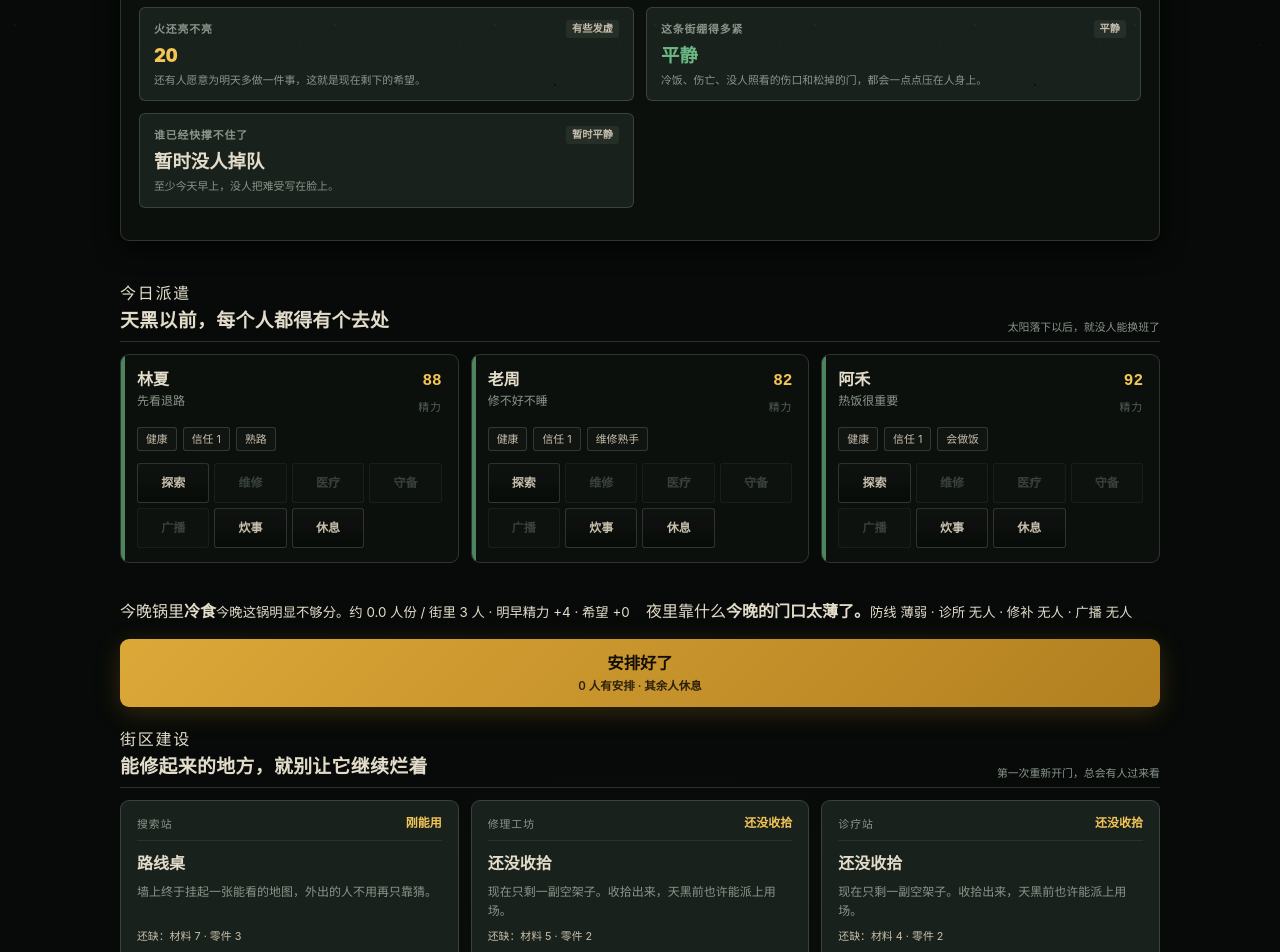
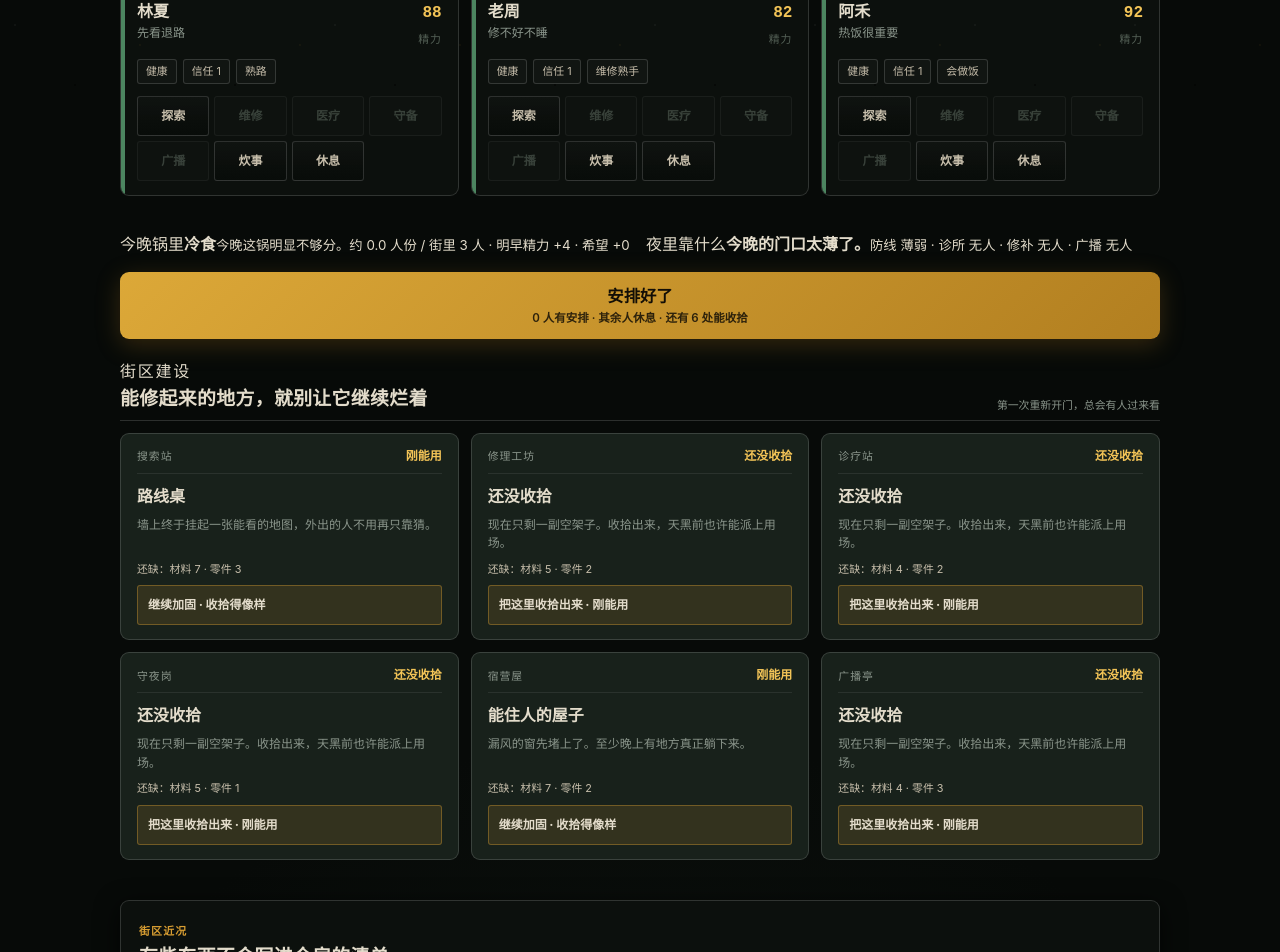
Before and after one commit to Lorenzo-Holmes/Ember-Street, a React (Vite) app: page / in a window 1280 px wide. Shown: the part 640-1592 px from the top of the page. Built offline with nearby package versions, Linux system fonts and the light colour scheme.

Commit message:
ui(attention): let urgent state lead and routine panels quiet down

```diff
--- a/src/V060AppHotfix.tsx
+++ b/src/V060AppHotfix.tsx
@@ -15,6 +15,7 @@ import {
 } from './game/v060/campaign';
 import { nightCausalSignals } from './game/v060/causalNight';
 import { communitySupportSummary, selectCommunitySupportMode } from './game/v060/community';
+import { dayAttentionSummary } from './game/v060/dayAttention';
 import { expeditionDecisionPreview, missingSearchPreview } from './game/v060/decisionReadability';
 import {
   assignDayJob,
@@ -232,9 +233,10 @@ function MissingPanel({ state, setState }: { state: GameState; setState: (state:
 
 function AssignmentPanel({ state, setState }: { state: GameState; setState: (state: GameState) => void }) {
   const expeditionCount = Object.values(state.dayAssignments).filter((job) => job === 'expedition').length;
+  const criticalCount = state.survivors.filter((survivor) => survivor.condition === 'critical').length;
   return (
     <section className="v6-section">
-      <div className="v6-section__head"><div><span>今日派遣</span><h2>天黑以前，每个人都得有个去处</h2></div><small>太阳落下以后，就没人能换班了</small></div>
+      <div className="v6-section__head"><div><span>今日派遣</span><h2>天黑以前，每个人都得有个去处</h2></div><small>{criticalCount ? `${criticalCount} 人伤得太重，今天动不了 · ` : ''}太阳落下以后，就没人能换班了</small></div>
       <div className="v6-survivors">{state.survivors.filter((s) => s.condition !== 'dead' && s.condition !== 'missing').map((survivor) => {
         const condition = survivor.condition ?? 'healthy';
         const unavailable = condition === 'critical';
@@ -279,6 +281,7 @@ function DayScreen({ state, setState }: { state: GameState; setState: (state: Ga
   const meal = previewMeal(state);
   const prep = previewNightPreparation(state);
   const dispatch = previewDispatchConfirmation(state);
+  const attention = dayAttentionSummary(state);
   const assigned = Object.keys(state.dayAssignments).length;
   const available = state.survivors.filter((s) => s.condition !== 'dead' && s.condition !== 'missing' && s.condition !== 'critical' && !state.dayState.committedSurvivorIds.includes(s.id)).length;
   const lock = () => {
@@ -292,24 +295,28 @@ function DayScreen({ state, setState }: { state: GameState; setState: (state: Ga
       <header className="v6-topbar"><div><span>EMBER STREET</span><strong>DAY {state.day}</strong></div><div><b>{state.day === 29 ? '最后的白天' : state.forecast.title}</b><small>{state.day === 29 ? '北边从昨晚起就没安静过。天黑前，把该做的都做完。' : state.forecast.detail}</small></div></header>
       <StreetVisual state={state}/><InventoryBar state={state}/>
       <ExpeditionStatus state={state} setState={setState}/>
-      <CommunityPanel state={state} setState={setState}/>
-      <SocialStatusPanel state={state} onCommit={(next) => commit(next, setState)}/>
-      {!state.dayState.assignmentsLocked && !reviewingDispatch && <><MissingPanel state={state} setState={setState}/><AssignmentPanel state={state} setState={setState}/></>}
+      {!state.dayState.assignmentsLocked && !reviewingDispatch && attention.missingCount > 0 && <MissingPanel state={state} setState={setState}/>}
+      {!reviewingDispatch && attention.socialNeedsAttention && <SocialStatusPanel state={state} onCommit={(next) => commit(next, setState)}/>}
+      {!state.dayState.assignmentsLocked && !reviewingDispatch && attention.communityNeedsChoice && <CommunityPanel state={state} setState={setState}/>}
+      {!state.dayState.assignmentsLocked && !reviewingDispatch && <AssignmentPanel state={state} setState={setState}/>}
       {!state.dayState.assignmentsLocked && reviewingDispatch && <section className="v6-section">
-        <div className="v6-section__head"><div><span>天快黑了</span><h2>最后再看一眼，今天每个人去了哪里</h2></div><small>{dispatch.manuallyAssigned} 人有安排 · {dispatch.autoResting} 人留下休息</small></div>
+        <div className="v6-section__head"><div><span>天快黑了</span><h2>最后再看一眼，今天每个人去了哪里</h2></div><small>{dispatch.manuallyAssigned} 人有安排 · {dispatch.autoResting} 人留下休息{attention.buildableCount ? ` · 还有 ${attention.buildableCount} 处地方今天能收拾` : ''}</small></div>
         <div className="v6-survivors">{dispatch.entries.map((entry) => <article className={`v6-survivor ${entry.unavailable || entry.committed ? 'is-unavailable' : ''}`} key={entry.survivorId}>
           <div className="v6-survivor__top"><div><h3>{entry.name}</h3><span>{entry.automatic ? '今天没人叫他/她出门' : entry.committed ? '今天已经忙过一趟了' : '今天就去这里'}</span></div><div><b>{entry.label}</b><small>{entry.unavailable ? '去不了' : entry.automatic ? '留下' : '定了'}</small></div></div>
         </article>)}</div>
         <section className="v6-preview"><div><span>今晚锅里</span><strong>{mealLabel(meal.quality)}</strong><small>{mealCoverageLine(meal.coverage)}</small><small>约 {meal.cookingCapacity.toFixed(1)} 人份 / 街里 {meal.residentCount} 人 · 明早精力 +{meal.energyRecovery} · 希望 {meal.hopeDelta >= 0 ? '+' : ''}{meal.hopeDelta}</small></div><div><span>夜里靠什么</span><strong>{nightPreparationLine(prep.defense)}</strong><small>防线 {prep.defense} · 出门 {dispatch.expeditionCount} 人 · 诊所 {prep.medical} · 修补 {prep.repair} · 广播 {prep.radio}</small></div></section>
         <p className="v6-message">没人安排的，就留在屋里歇一歇。出去搜索的人会先去挑今天要走的路；没有人出门，就直接等天黑。</p>
+        {attention.buildableCount > 0 && <p className="v6-message">街里还有 {attention.buildableCount} 处地方今天能继续收拾。要先动它们，就现在回去。</p>}
         <button className="v6-cta" onClick={lock}>就这么定了</button>
         <button className="v6-link" onClick={() => setReviewingDispatch(false)}>← 再改一遍</button>
       </section>}
       {!reviewingDispatch && <section className="v6-preview"><div><span>今晚锅里</span><strong>{mealLabel(meal.quality)}</strong><small>{mealCoverageLine(meal.coverage)}</small><small>约 {meal.cookingCapacity.toFixed(1)} 人份 / 街里 {meal.residentCount} 人 · 明早精力 +{meal.energyRecovery} · 希望 {meal.hopeDelta >= 0 ? '+' : ''}{meal.hopeDelta}</small></div><div><span>夜里靠什么</span><strong>{nightPreparationLine(prep.defense)}</strong><small>防线 {prep.defense} · 诊所 {prep.medical} · 修补 {prep.repair} · 广播 {prep.radio}</small></div></section>}
       {!state.expeditionState.departed && !reviewingDispatch && (state.dayState.assignmentsLocked
         ? <button className="v6-cta" onClick={() => commit({ ...state, phase: 'dusk' }, setState)}>等天黑</button>
-        : <button className="v6-cta" disabled={!available && !Object.keys(state.dayAssignments).length} onClick={() => setReviewingDispatch(true)}>安排好了 <small>{assigned} 人有安排 · 其余人休息</small></button>)}
+        : <button className="v6-cta" disabled={!available && !Object.keys(state.dayAssignments).length} onClick={() => setReviewingDispatch(true)}>安排好了 <small>{assigned} 人有安排 · 其余人休息{attention.buildableCount ? ` · 还有 ${attention.buildableCount} 处能收拾` : ''}</small></button>)}
       {!state.dayState.assignmentsLocked && !reviewingDispatch && <BuildingsPanel state={state} setState={setState}/>}
+      {!reviewingDispatch && !attention.communityNeedsChoice && <CommunityPanel state={state} setState={setState}/>}
+      {!reviewingDispatch && !attention.socialNeedsAttention && <SocialStatusPanel state={state} onCommit={(next) => commit(next, setState)}/>}
       <MemorialPanel state={state}/>
       <p className="v6-message">{state.lastMessage}</p>
     </main>
```
